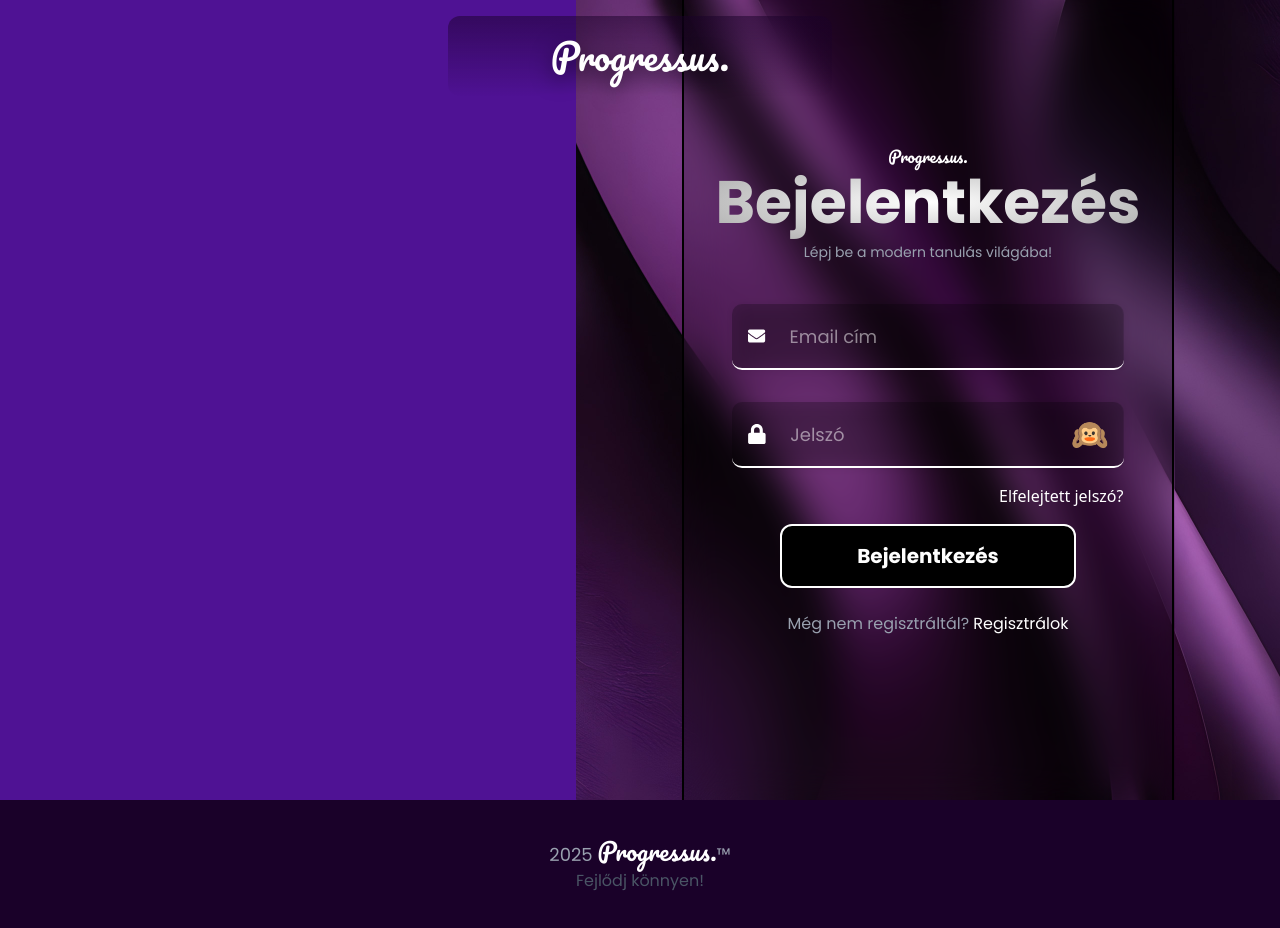
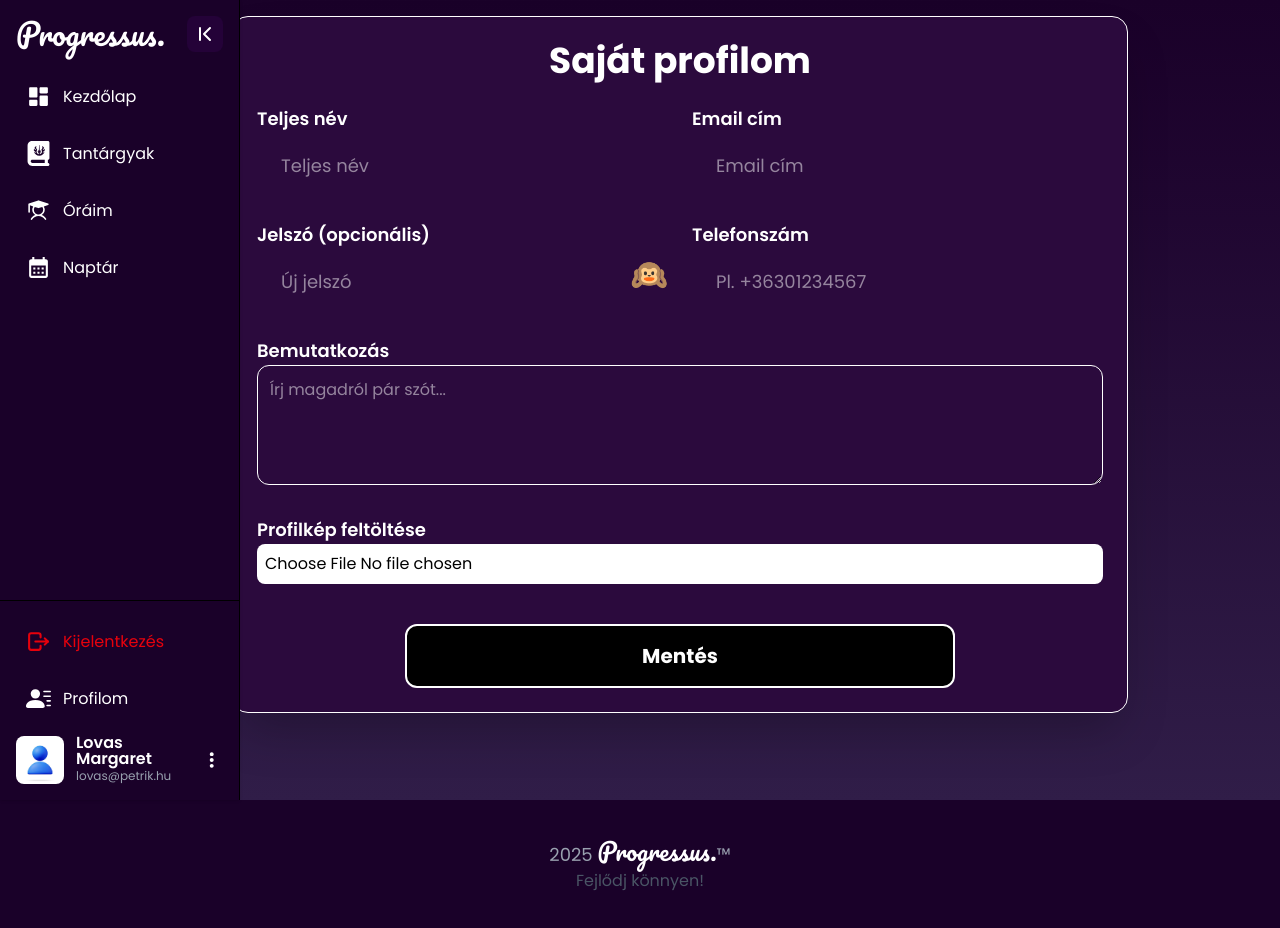
Before and after one commit to auermatew/Progressus_Frontend, a React (Vite) app: page /mypage in a window 1280 px wide. Before the commit this address led to /login. Built offline with nearby package versions, Linux system fonts and the light colour scheme; no server answers.

Commit message:
fix: mypage things ...

```diff
--- a/src/App.tsx
+++ b/src/App.tsx
@@ -131,13 +131,11 @@ const App = () => {
           <Route
             path="/mypage"
             element={
-              <ProtectedRoute requiredRole="TEACHER">
                 <ErrorBoundary fallback="Error">
                   <Suspense fallback={<Loading />}>
                     <MyPage />
                   </Suspense>
                 </ErrorBoundary>
-              </ProtectedRoute>
             }
           />
         </Routes>
--- a/src/api/AuthApiService.ts
+++ b/src/api/AuthApiService.ts
@@ -20,8 +20,15 @@ const getUser = async () => {
   return response.data;
 };
 
-const updateUser = async (p0: string, data: { fullName: string; email: string; }) => {
-  const response = await api.put('/api/users/me', data);
+const editUser = async (data: {
+  fullName: string;
+  email: string;
+  password?: string;
+  profilePicture?: string;
+  phoneNumber?: string;
+  description?: string;
+}) => {
+  const response = await api.patch('/api/users/edit', data);
   return response.data;
 };
 
@@ -33,6 +40,6 @@ export default {
   login,
   register,
   getUser,
-  updateUser,
+  editUser,
   logout,
 };
--- a/src/components/form/input.tsx
+++ b/src/components/form/input.tsx
@@ -7,6 +7,7 @@ type inputProps = {
   value?: string;
   onChange?: (e: React.ChangeEvent<HTMLInputElement>) => void;
   placeholder: string;
+  disabled?: boolean;
 };
 
 const Input: React.FC<inputProps> = ({ id, type, value, onChange, placeholder }) => {
@@ -17,22 +18,23 @@ const Input: React.FC<inputProps> = ({ id, type, value, onChange, placeholder })
   return (
     <>
       {type === 'password' ? (
-        <>
+        <div className='w-full flex flex-row'>
           <input
             id={id}
             type={visible ? 'text' : 'password'}
-            className={`${commonClass}${!visible ? 'text-3xl' : ''} select-none`}
+            className={`${commonClass}${!visible ? 'text-3xl' : ''} focus:outline-none`}
             value={value}
             placeholder={placeholder}
             onChange={onChange}
+            disabled={false}
           />
           <p
-            className="-ml-12 cursor-pointer text-3xl text-white select-none"
+            className="-ml-12 relative top-2 cursor-pointer text-3xl text-white select-none"
             onClick={() => setVisible(!visible)}
           >
             {visible ? '🙈' : '🙉'}
           </p>
-        </>
+        </div>
       ) : (
         <input
           id={id}
--- a/src/contexts/AuthContext.tsx
+++ b/src/contexts/AuthContext.tsx
@@ -52,10 +52,21 @@ const AuthProvider = ({ children }: PropsWithChildren) => {
     }
   }, []);
 
-  const updateUserProfile = useCallback(async (data: { fullName: string; email: string }) => {
-    const res = await AuthApiService.updateUser('/api/users/me', data);
-    return res.data;
-  }, []);
+  const updateUserProfile = useCallback(
+    async (data: {
+      fullName: string;
+      email: string;
+      password?: string;
+      profilePicture?: string;
+      phoneNumber?: string;
+      description?: string;
+    }) => {
+      const updated = await AuthApiService.editUser(data);
+      setUser(updated.user);
+      return updated;
+    },
+    []
+  );
 
   const login = useCallback(async (email: string, password: string) => {
     try {
@@ -101,7 +112,9 @@ const AuthProvider = ({ children }: PropsWithChildren) => {
   }, []);
 
   return (
-    <AuthContext.Provider value={{ user, loading, login, register, updateUserProfile, logout, refreshUser }}>
+    <AuthContext.Provider
+      value={{ user, loading, login, register, updateUserProfile, logout, refreshUser }}
+    >
       {children}
     </AuthContext.Provider>
   );
--- a/src/pages/TeacherView/MyPage.tsx
+++ b/src/pages/TeacherView/MyPage.tsx
@@ -10,20 +10,28 @@ const MyPage = () => {
   const { user, refreshUser, updateUserProfile } = useAuth();
   const [fullName, setFullName] = useState('');
   const [email, setEmail] = useState('');
+  const [password, setPassword] = useState('');
+  const [phoneNumber, setPhoneNumber] = useState('');
+  const [description, setDescription] = useState('');
+  const [profilePicture, setProfilePicture] = useState('');
+  const [profilePreview, setProfilePreview] = useState('');
   const [statusMessage, setStatusMessage] = useState<string | null>(null);
 
   useEffect(() => {
     if (user) {
-      setFullName(user.fullName);
-      setEmail(user.email);
+      setFullName(user.fullName || '');
+      setEmail(user.email || '');
+      setPhoneNumber(user.phoneNumber || '');
+      setDescription(user.description || '');
+      setProfilePicture(user.profilePicture || '');
+      setProfilePreview(user.profilePicture || '');
     }
   }, [user]);
 
   const handleSave = async (e: React.FormEvent) => {
     e.preventDefault();
-
     try {
-      await updateUserProfile({ fullName, email });
+      await updateUserProfile({ fullName, email, password, phoneNumber, description, profilePicture });
       await refreshUser();
       setStatusMessage('Sikeres mentés!');
     } catch {
@@ -34,18 +42,32 @@ const MyPage = () => {
   return (
     <>
       <NavbarSide />
-      <div className="page-wrapper min-h-screen w-screen pt-4 pr-4 pl-24 font-[Poppins] text-white">
-        <h1 className="mb-4 text-4xl font-bold">Saját profilom</h1>
+      <div className="page-wrapper min-h-screen w-full pt-4 pl-24 pr-4 text-white font-[Poppins] bg-gradient-to-b from-[#1A0129] to-[#301d48]">
+        <div className="max-w-4xl mx-auto p-6 bg-[#2B0A3D] border border-white rounded-2xl shadow-2xl">
+          <h1 className="text-4xl font-bold mb-6 text-center">Saját profilom</h1>
 
           {statusMessage && (
-          <div className="mb-4 rounded-lg bg-green-600 px-4 py-2 text-white">{statusMessage}</div>
+            <div className="mb-6 rounded-lg bg-green-600 px-4 py-2 text-center text-white font-medium">
+              {statusMessage}
+            </div>
+          )}
+
+          {profilePreview && (
+            <div className="flex justify-center mb-6">
+              <img
+                src={profilePreview}
+                alt="Profilkép"
+                className="w-32 h-32 rounded-full border-4 border-white object-cover shadow-md"
+              />
+            </div>
           )}
 
           <form
             onSubmit={handleSave}
-          className="flex max-w-xl flex-col gap-4 rounded-xl border border-white p-6"
+            className="grid grid-cols-1 md:grid-cols-2 gap-6"
           >
-          <label htmlFor="fullName">Teljes név</label>
+            <div>
+              <label htmlFor="fullName" className="text-lg font-semibold">Teljes név</label>
               <Input
                 id="fullName"
                 type="text"
@@ -53,18 +75,88 @@ const MyPage = () => {
                 value={fullName}
                 onChange={(e) => setFullName(e.target.value)}
               />
+            </div>
 
-          <label htmlFor="email">Email cím</label>
+            <div>
+              <label htmlFor="email" className="text-lg font-semibold">Email cím</label>
               <Input
                 id="email"
                 type="email"
                 placeholder="Email cím"
                 value={email}
                 onChange={(e) => setEmail(e.target.value)}
+                disabled
               />
+            </div>
 
+            <div>
+              <label htmlFor="password" className="text-lg font-semibold">Jelszó (opcionális)</label>
+              <Input
+                id="password"
+                type="password"
+                placeholder="Új jelszó"
+                value={password}
+                onChange={(e) => setPassword(e.target.value)}
+              />
+            </div>
+
+            <div>
+              <label htmlFor="phoneNumber" className="text-lg font-semibold">Telefonszám</label>
+              <Input
+                id="phoneNumber"
+                type="text"
+                placeholder="Pl. +36301234567"
+                value={phoneNumber}
+                onChange={(e) => setPhoneNumber(e.target.value)}
+              />
+            </div>
+
+            <div className="md:col-span-2">
+              <label htmlFor="description" className="text-lg font-semibold">Bemutatkozás</label>
+              <textarea
+                id="description"
+                placeholder="Írj magadról pár szót..."
+                className="w-full rounded-xl bg-transparent border border-white text-white p-3 min-h-[120px] focus:outline-none"
+                value={description}
+                onChange={(e) => setDescription(e.target.value)}
+              />
+            </div>
+
+            <div className="md:col-span-2">
+              <label htmlFor="profilePicture" className="text-lg font-semibold">Profilkép feltöltése</label>
+              <input
+                id="profilePicture"
+                type="file"
+                accept="image/*"
+                className="w-full rounded-lg bg-white text-black p-2"
+                onChange={async (e) => {
+                  const file = e.target.files?.[0];
+                  if (file) {
+                    const formData = new FormData();
+                    formData.append("file", file);
+
+                    try {
+                      const res = await fetch("https://your-backend.com/api/upload", {
+                        method: "POST",
+                        body: formData,
+                      });
+
+                      const { imageUrl } = await res.json();
+                      setProfilePicture(imageUrl);
+                      setProfilePreview(imageUrl);
+                    } catch (err) {
+                      console.error("Kép feltöltése sikertelen", err);
+                    }
+                  }
+                }}
+              />
+            </div>
+
+            <div className="md:col-span-2 flex justify-center mt-4">
               <SubmitButton content="Mentés" type="submit" />
+            </div>
           </form>
+        </div>
       </div>
       <Footer />
     </>
--- a/src/pages/TeacherView/NavbarSide.tsx
+++ b/src/pages/TeacherView/NavbarSide.tsx
@@ -32,7 +32,7 @@ export default function NavbarSide() {
         icon: <FaBookJournalWhills size={25} />,
         href: '/lessons',
       },
-      { id: 'students', text: 'Diákjaim', icon: <PiStudentFill size={25} />, href: '/students' },
+      { id: 'students', text: 'Óráim', icon: <PiStudentFill size={25} />, href: '/students' },
       { id: 'calendar', text: 'Naptár', icon: <MdCalendarMonth size={25} />, href: '/calendar' },
     ],
     []
--- a/src/schema/user.d.ts
+++ b/src/schema/user.d.ts
@@ -2,5 +2,9 @@ export interface User {
     id: number;
     fullName: string;
     email: string;
+    password?: string;
+    phoneNumber?: string;
+    profilePicture?: string;
+    description?: string;
     role: 'TEACHER' | 'STUDENT';
 }
```
Lines whose indentation alone changed are shown as unchanged.
